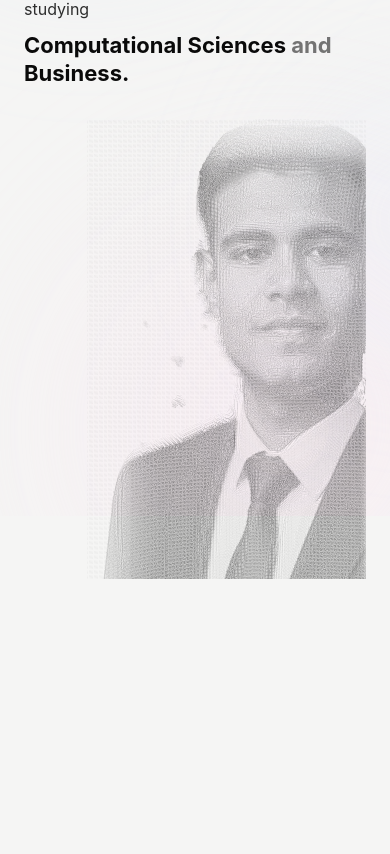
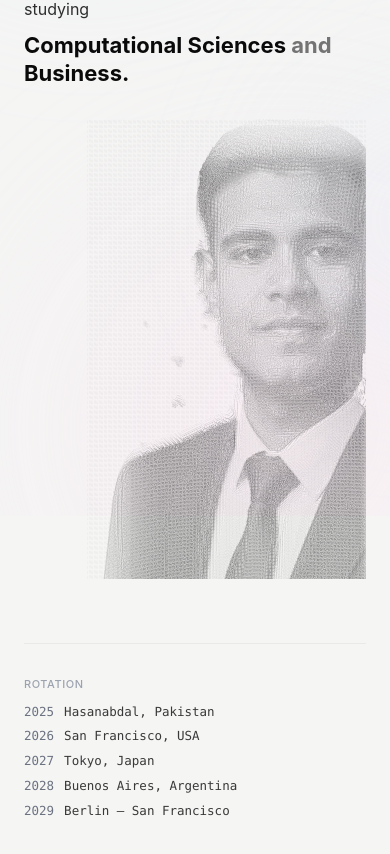
Before and after one commit to shehryaur/shehryarhassan-portfolio, a Next.js app: page / in a window 390 px wide. Shown: the part 328-1182 px from the top of the page. Before the commit the page ends 947 px from the top, so only its background shows below. Built offline with nearby package versions, Linux system fonts and the light colour scheme.

Commit message:
Add responsive mobile rotation footer

```diff
--- a/app/layout.tsx
+++ b/app/layout.tsx
@@ -3,6 +3,7 @@ import "./globals.css";
 import Sidebar from "@/components/Sidebar";
 import MobileTopBar from "@/components/MobileTopBar";
 import AmbientLight from "@/components/AmbientLight";
+import { rotationTimeline } from "@/lib/data";
 
 export const metadata: Metadata = {
   title: "Shehryar Hassan - AI Product Builder",
@@ -40,6 +41,21 @@ export default function RootLayout({
         <main className="relative z-10 flex-1 md:pl-[300px]">
           <div className="max-w-3xl px-6 py-10 md:px-12 md:py-14">
             {children}
+
+            {/* Mobile rotation footer */}
+            <footer className="mt-16 border-t border-line/70 pt-8 pb-10 md:hidden">
+              <div className="mb-2.5 text-[11px] font-medium uppercase tracking-wider text-soft">
+                Rotation
+              </div>
+              <div className="space-y-1.5 font-mono text-[12.5px]">
+                {rotationTimeline.map((item) => (
+                  <div key={item.year} className="flex items-baseline gap-2.5">
+                    <span className="text-mute tabular-nums shrink-0">{item.year}</span>
+                    <span className="text-ink/80">{item.location}</span>
+                  </div>
+                ))}
+              </div>
+            </footer>
           </div>
         </main>
       </body>
```
